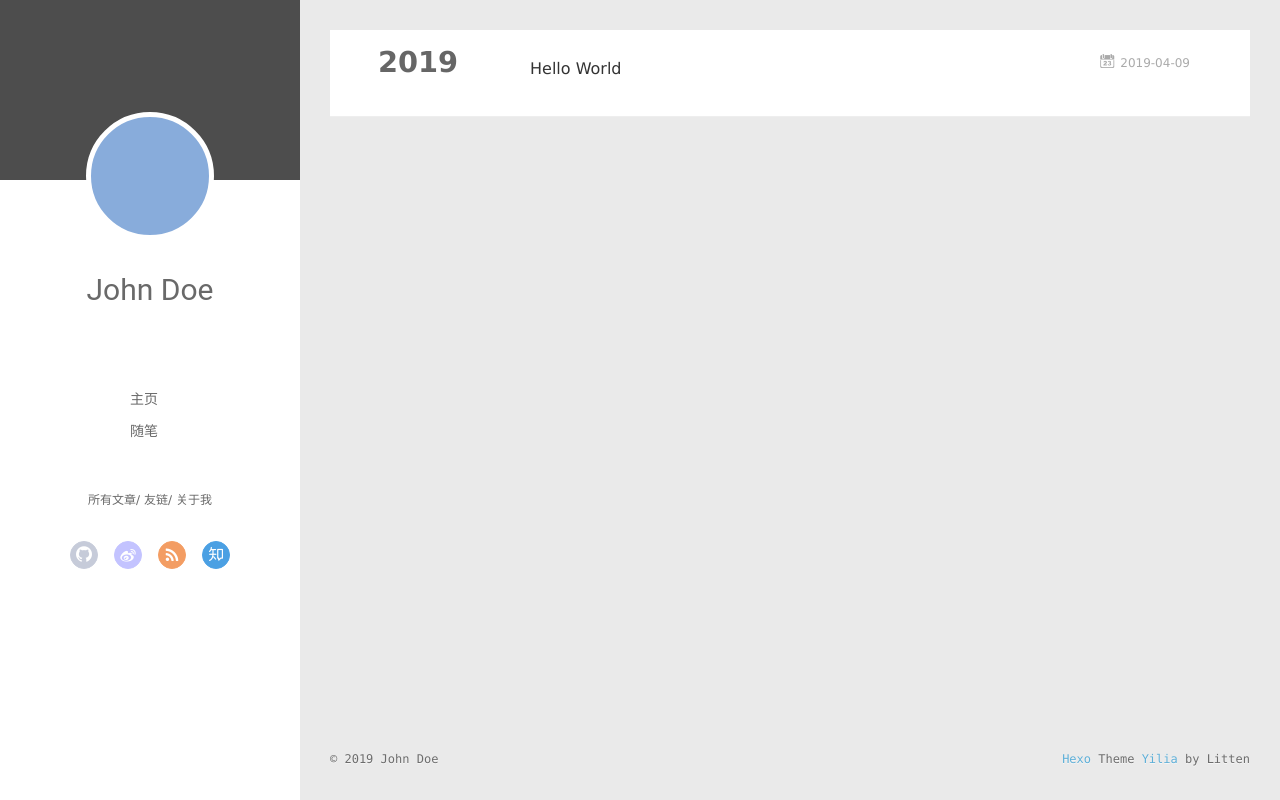
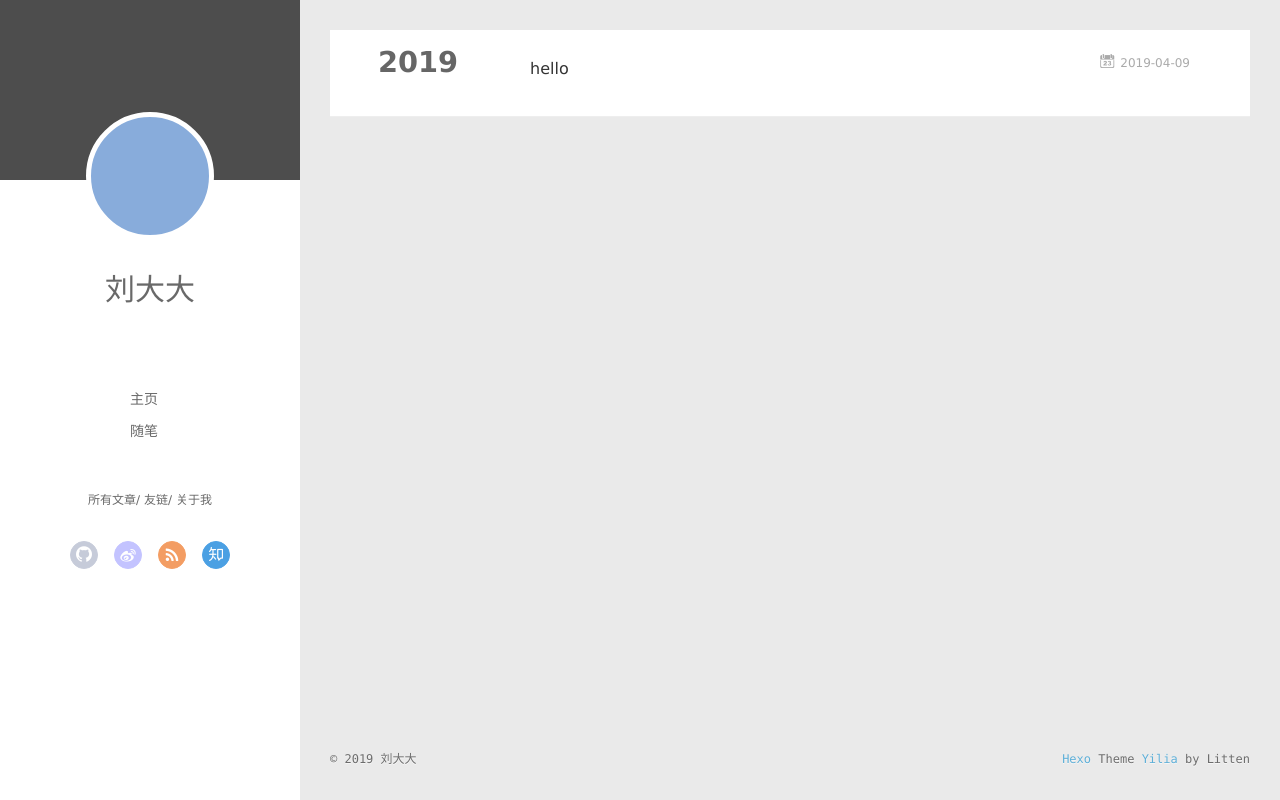
Before and after one commit to kk1186578324/My-blog, a plain HTML site: page archives/index.html in a window 1280 px wide. Drawn offline with Linux system fonts and the light colour scheme; no server answers.

Commit message:
Site updated: 2019-05-02 22:52:25

```diff
--- a/archives/index.html
+++ b/archives/index.html
@@ -46,7 +46,7 @@
 			<img src class="js-avatar">
 		</a>
 		<hgroup>
-		  <h1 class="header-author"><a href="/">John Doe</a></h1>
+		  <h1 class="header-author"><a href="/">刘大大</a></h1>
 		</hgroup>
 
 
@@ -104,7 +104,7 @@
 				<img src class="js-avatar">
 			</div>
 			<hgroup>
-			  <h1 class="header-author js-header-author">John Doe</h1>
+			  <h1 class="header-author js-header-author">刘大大</h1>
 			</hgroup>
 
 
@@ -174,7 +174,7 @@
 
 
     <h1 itemprop="name">
-      <a class="archive-article-title" href="/2019/04/09/hello-world/">Hello World</a>
+      <a class="archive-article-title" href="/2019/04/09/hello-world/">hello</a>
     </h1>
 
 
@@ -202,7 +202,7 @@
   <div class="outer">
     <div id="footer-info">
     	<div class="footer-left">
-    		&copy; 2019 John Doe
+    		&copy; 2019 刘大大
     	</div>
       	<div class="footer-right">
       		<a href="http://hexo.io/" target="_blank">Hexo</a>  Theme <a href="https://github.com/litten/hexo-theme-yilia" target="_blank">Yilia</a> by Litten
```
Also changed, not shown: 2019/04/09/hello-world/index.html (+8 -8 lines), archives/2019/04/index.html (+4 -4 lines), archives/2019/index.html (+4 -4 lines), index.html (+4 -4 lines).
